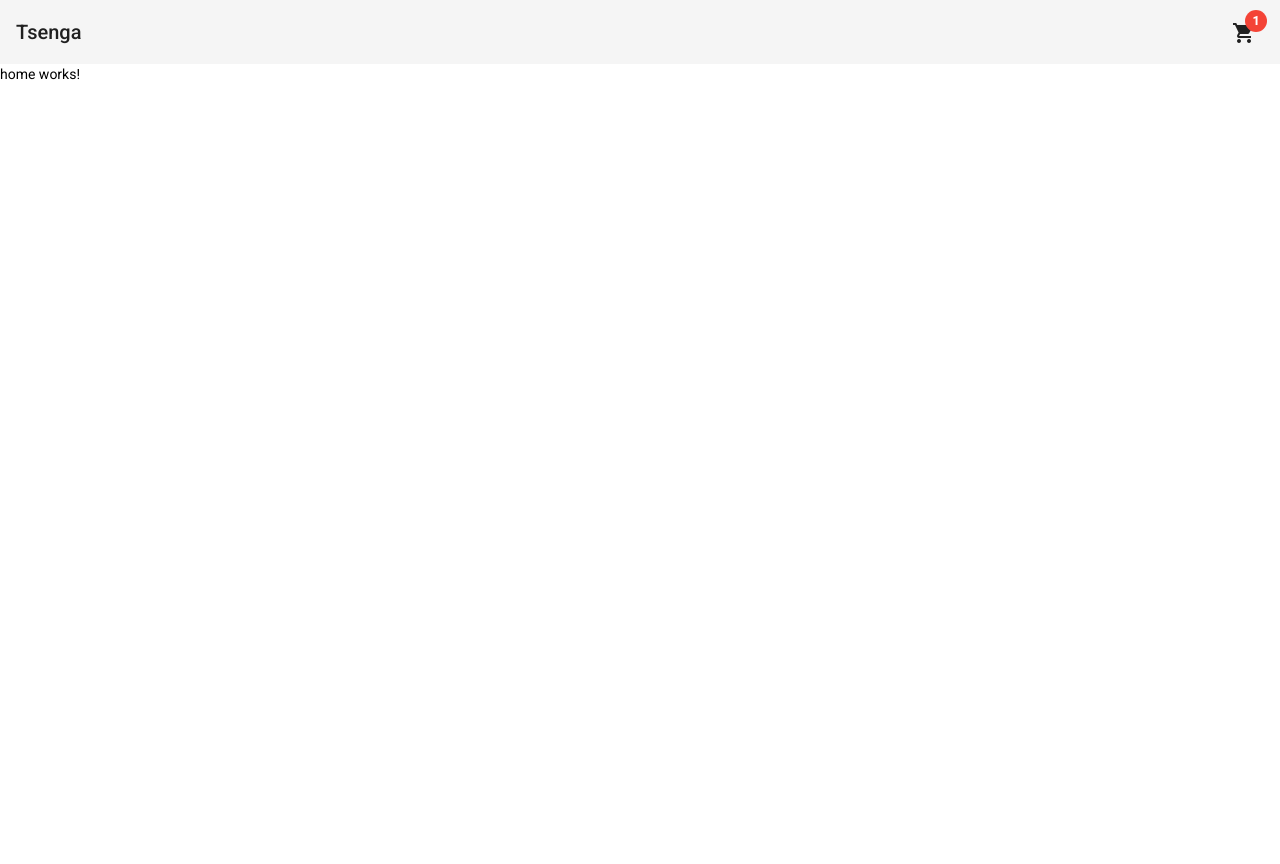
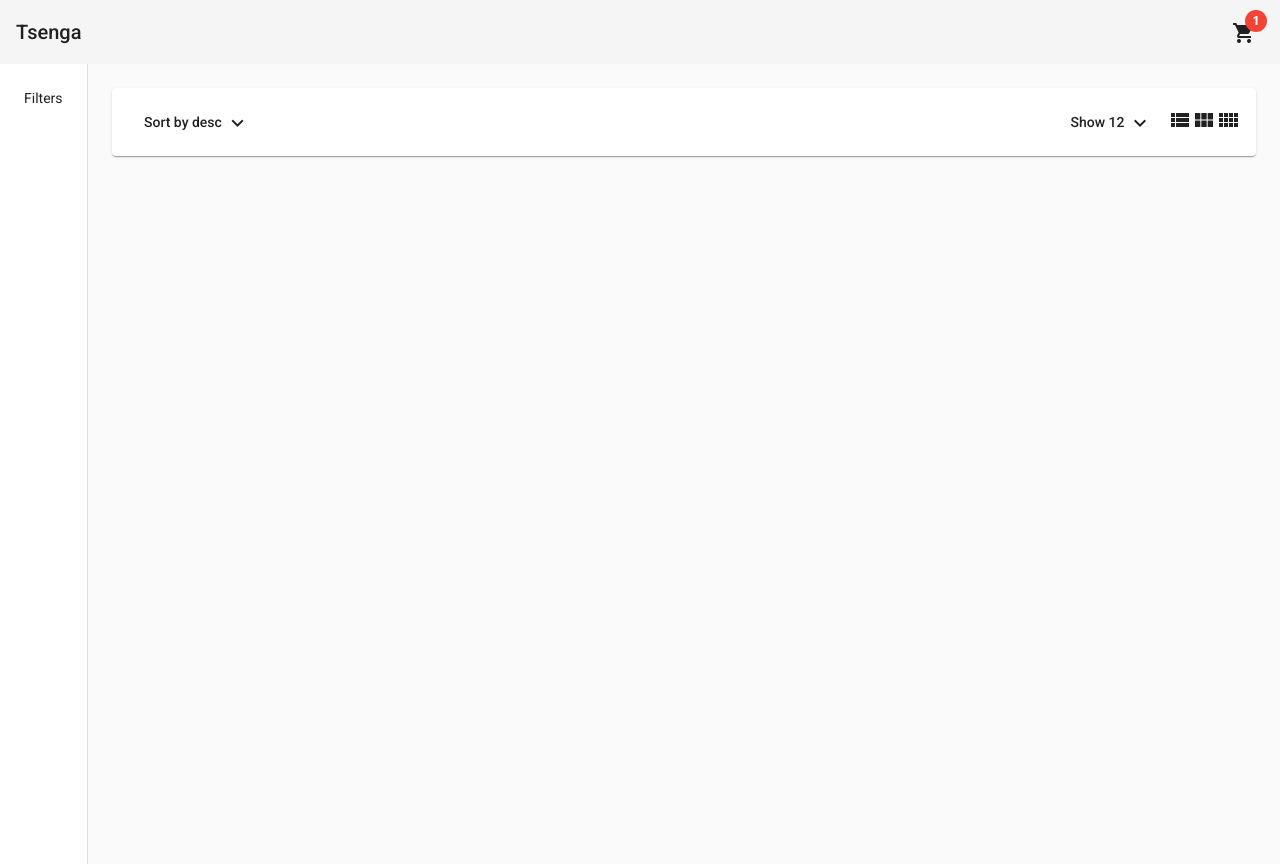
Before and after one commit to mpendulo-dev/tsenga-ecommerce, an Angular app: page /home in a window 1280 px wide. Before the commit the page ends 800 px from the top, so only its background shows below. Built offline with nearby package versions, Linux system fonts and the light colour scheme.

Commit message:
Added product header ui with filters

```diff
--- a/src/app/app.module.ts
+++ b/src/app/app.module.ts
@@ -18,9 +18,10 @@ import { MatBadgeModule } from "@angular/material/badge";
 import { MatSnackBarModule } from "@angular/material/snack-bar";
 import { HeaderComponent } from './components/header/header.component';
 import { HomeComponent } from './pages/home/home.component';
+import { ProductsHeaderComponent } from './pages/components/products-header/products-header.component';
 
 @NgModule({
-    declarations: [AppComponent, HeaderComponent, HomeComponent],
+    declarations: [AppComponent, HeaderComponent, HomeComponent, ProductsHeaderComponent],
     imports: [
         BrowserModule,
         AppRoutingModule,
--- a/src/app/components/header/header.component.html
+++ b/src/app/components/header/header.component.html
@@ -1,4 +1,4 @@
-<mat-toolbar class="max-w-100 mx-auto border-x justify-between">
+<mat-toolbar class="max-w-7xl mx-auto border-x justify-between">
     <a routerLink="home">Tsenga</a>
     <button mat-icon-button [matMenuTriggerFor]="menu">
         <mat-icon [matBadge]="1" matBadgeColor="warn"> shopping_cart</mat-icon>
--- /dev/null
+++ b/src/app/pages/components/products-header/products-header.component.html
@@ -0,0 +1,38 @@
+<mat-card class="mb-4">
+    <div class="flex justify-between">
+        <div>
+            <button mat-button [matMenuTriggerFor]="sortByMenu">
+                Sort by {{ sort }}
+                <mat-icon>expand_more</mat-icon>
+            </button>
+            <mat-menu #sortByMenu="matMenu">
+                <button (click)="onSortUpdate('desc')" mat-menu-item>
+                    desc
+                </button>
+                <button (click)="onSortUpdate('asc')" mat-menu-item>asc</button>
+            </mat-menu>
+        </div>
+        <div class="flex item-center">
+            <div>
+                <button mat-button [matMenuTriggerFor]="show">
+                    Show {{ itemsCount }}
+                    <mat-icon>expand_more</mat-icon>
+                </button>
+                <mat-menu #show="matMenu">
+                    <button (click)="itemsToShow(12)" mat-menu-item>12</button>
+                    <button (click)="itemsToShow(24)" mat-menu-item>24</button>
+                    <button (click)="itemsToShow(36)" mat-menu-item>36</button>
+                </mat-menu>
+            </div>
+            <button (click)="changeLayout(1)">
+                <mat-icon>view_list</mat-icon>
+            </button>
+            <button (click)="changeLayout(3)">
+                <mat-icon>view_module</mat-icon>
+            </button>
+            <button (click)="changeLayout(4)">
+                <mat-icon>view_comfy</mat-icon>
+            </button>
+        </div>
+    </div>
+</mat-card>
--- /dev/null
+++ b/src/app/pages/components/products-header/products-header.component.ts
@@ -0,0 +1,25 @@
+import { Component, OnInit, Output, EventEmitter } from "@angular/core";
+
+@Component({
+    selector: "app-products-header",
+    templateUrl: "./products-header.component.html",
+    styles: [],
+})
+export class ProductsHeaderComponent implements OnInit {
+    @Output() layoutColumns = new EventEmitter<number>();
+    sort = "desc";
+    itemsCount = 12;
+    constructor() {}
+
+    ngOnInit(): void {}
+
+    onSortUpdate(_sort: string): void {
+        this.sort = _sort;
+    }
+    itemsToShow(item: number): void {
+        this.itemsCount = item;
+    }
+    changeLayout(colsNum: number): void {
+        this.layoutColumns.emit(colsNum);
+    }
+}
--- /dev/null
+++ b/src/app/pages/home/home.component.html
@@ -0,0 +1,11 @@
+<mat-drawer-container
+    [autosize]="true"
+    class="min-h-full max-w-7xl mx-auto border-x"
+>
+    <mat-drawer mode="side" opened class="p-6">
+        <div>Filters</div>
+    </mat-drawer>
+    <mat-drawer-content class="p-6">
+        <app-products-header (layoutColumns)="changeLayout($event)"></app-products-header>
+    </mat-drawer-content>
+</mat-drawer-container>
--- a/src/app/pages/home/home.component.ts
+++ b/src/app/pages/home/home.component.ts
@@ -1,20 +1,17 @@
-import { Component, OnInit } from '@angular/core';
+import { Component, OnInit } from "@angular/core";
 
 @Component({
-  selector: 'app-home',
-  template: `
-    <p>
-      home works!
-    </p>
-  `,
-  styles: [
-  ]
+    selector: "app-home",
+    templateUrl: "./home.component.html",
+    styles: [],
 })
 export class HomeComponent implements OnInit {
+    cols = 3;
+    constructor() {}
 
-  constructor() { }
+    ngOnInit(): void {}
 
-  ngOnInit(): void {
-  }
-
+    changeLayout(colsNum: number): void {
+        this.cols = colsNum;
+    }
 }
```
